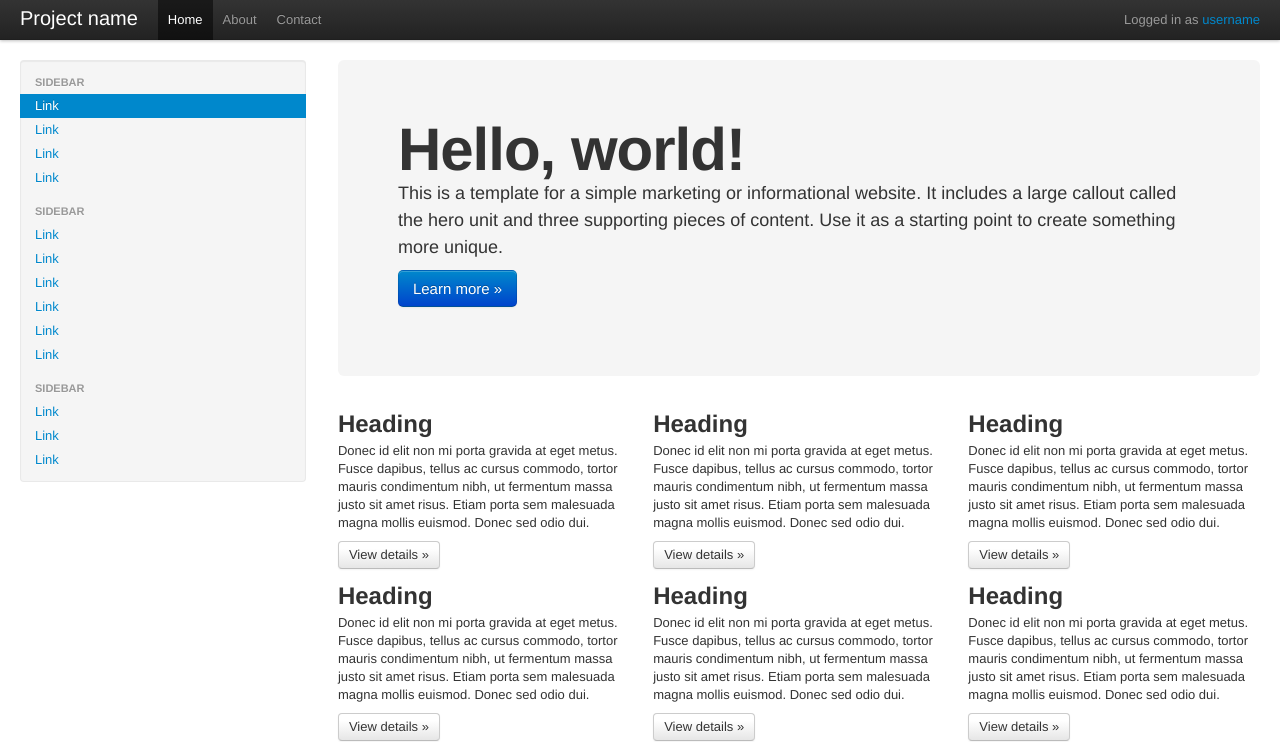
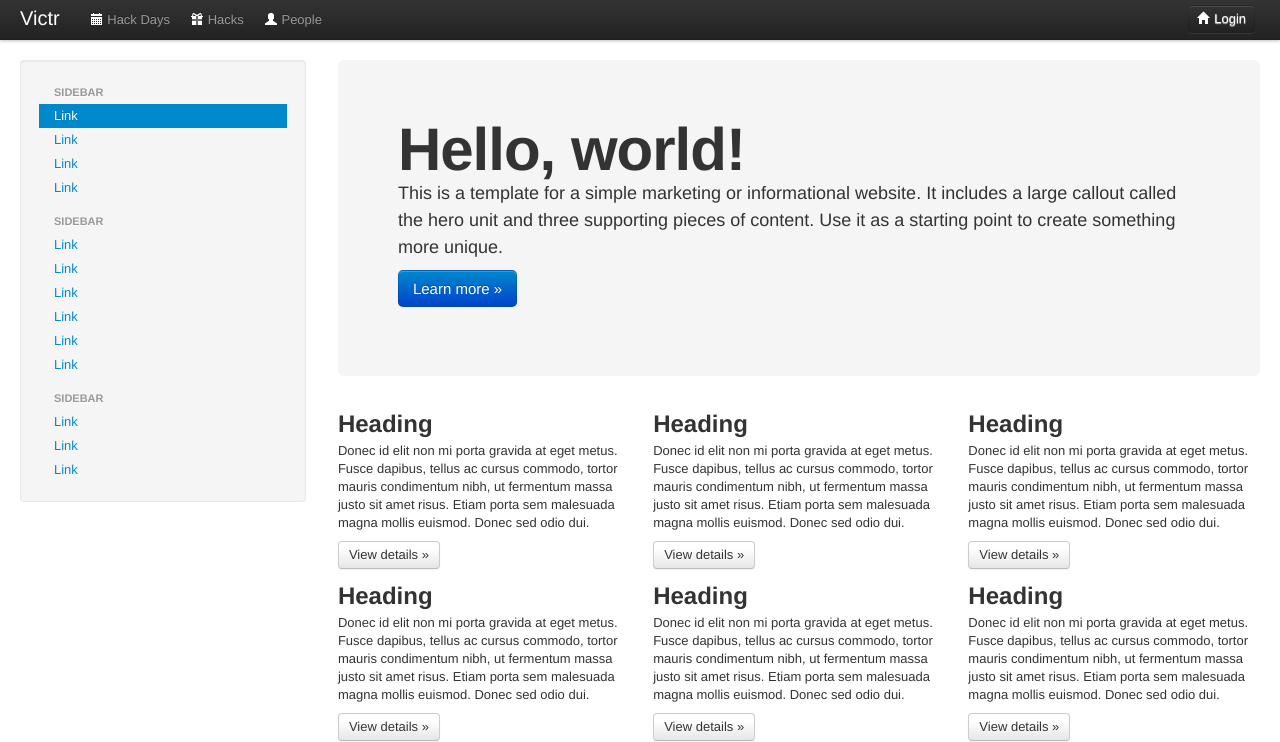
Before and after one commit to fastfrwrd/Victr, a Python web app: template templates/root.html in a window 1280 px wide. Shown: the top 742 px of the page. Run offline with Jinja, Linux system fonts and the light colour scheme; the template is opened without the code that fills it, so the values that code supplies are empty; some libraries are stand-ins or nearby versions.

Commit message:
beginning template changes

```diff
--- a/templates/root.html
+++ b/templates/root.html
@@ -1,9 +1,8 @@
-
 <!DOCTYPE html>
 <html lang="en">
   <head>
     <meta charset="utf-8">
-    <title>Bootstrap, from Twitter</title>
+    <title>Victr</title>
     <meta name="description" content="">
     <meta name="author" content="">
 
@@ -13,47 +12,33 @@
     <![endif]-->
 
     <!-- Le styles -->
+    <link href="{{ STATIC_URL }}css/victr.css" rel="stylesheet">
     <link href="{{ STATIC_URL }}css/bootstrap.css" rel="stylesheet">
-    <style type="text/css">
-      body {
-        padding-top: 60px;
-        padding-bottom: 40px;
-      }
-      .sidebar-nav {
-        padding: 9px 0;
-      }
-    </style>
     <link href="{{ STATIC_URL }}css/bootstrap-responsive.css" rel="stylesheet">
-
-    <!-- Le fav and touch icons -->
-    <link rel="shortcut icon" href="{{ STATIC_URL }}images/favicon.ico">
-    <link rel="apple-touch-icon" href="{{ STATIC_URL }}images/apple-touch-icon.png">
-    <link rel="apple-touch-icon" sizes="72x72" href="{{ STATIC_URL }}images/apple-touch-icon-72x72.png">
-    <link rel="apple-touch-icon" sizes="114x114" href="{{ STATIC_URL }}images/apple-touch-icon-114x114.png">
   </head>
 
   <body>
 
-    <div class="navbar navbar-fixed-top">
+    <nav class="navbar navbar-fixed-top">
       <div class="navbar-inner">
         <div class="container-fluid">
+          <a class="brand" href="/">Victr</a>
           <a class="btn btn-navbar" data-toggle="collapse" data-target=".nav-collapse">
             <span class="icon-bar"></span>
             <span class="icon-bar"></span>
             <span class="icon-bar"></span>
           </a>
-          <a class="brand" href="#">Project name</a>
+          <span class="navbar-text pull-right"><a class="btn-navbar btn login" href="/login"><i class="icon-home icon-white"></i> Login</a></span>
           <div class="nav-collapse">
             <ul class="nav">
-              <li class="active"><a href="#">Home</a></li>
-              <li><a href="#about">About</a></li>
-              <li><a href="#contact">Contact</a></li>
+              <li><a href="/events"><i class="icon-calendar icon-white"></i> Hack Days</a></li>
+              <li><a href="/hacks"><i class="icon-gift icon-white"></i> Hacks</a></li>
+              <li><a href="/people"><i class="icon-user icon-white"></i> People</a></li>
             </ul>
-            <p class="navbar-text pull-right">Logged in as <a href="#">username</a></p>
-          </div><!--/.nav-collapse -->
+          </div>
         </div>
       </div>
-    </div>
+    </nav>
 
     <div class="container-fluid">
       <div class="row-fluid">
@@ -134,18 +119,7 @@
     ================================================== -->
     <!-- Placed at the end of the document so the pages load faster -->
     <script src="//ajax.googleapis.com/ajax/libs/jquery/1/jquery.min.js"></script>
-    <script src="{{ STATIC_URL }}js/bootstrap-transition.js"></script>
-    <script src="{{ STATIC_URL }}js/bootstrap-alert.js"></script>
-    <script src="{{ STATIC_URL }}js/bootstrap-modal.js"></script>
-    <script src="{{ STATIC_URL }}js/bootstrap-dropdown.js"></script>
-    <script src="{{ STATIC_URL }}js/bootstrap-scrollspy.js"></script>
-    <script src="{{ STATIC_URL }}js/bootstrap-tab.js"></script>
-    <script src="{{ STATIC_URL }}js/bootstrap-tooltip.js"></script>
-    <script src="{{ STATIC_URL }}js/bootstrap-popover.js"></script>
-    <script src="{{ STATIC_URL }}js/bootstrap-button.js"></script>
-    <script src="{{ STATIC_URL }}js/bootstrap-collapse.js"></script>
-    <script src="{{ STATIC_URL }}js/bootstrap-carousel.js"></script>
-    <script src="{{ STATIC_URL }}js/bootstrap-typeahead.js"></script>
+    <script src="{{ STATIC_URL }}js/bootstrap.min.js"></script>
 
   </body>
 </html>
--- a/urls.py
+++ b/urls.py
@@ -2,5 +2,5 @@ from django.conf.urls.defaults import patterns, include, url
 
 urlpatterns = patterns('victr.views',
 	url(r'^$', 'home', name='home'),
-	url(r'^hack/new', 'hack_new', name='hack_new'),
+	url(r'^project/new', 'project_new', name='project_new'),
 )
--- a/views.py
+++ b/views.py
@@ -8,5 +8,5 @@ def home(request):
     html = "<html><body>It is now %s.</body></html>" % now
     return HttpResponse(html)
 
-def hack_new(request):
-	return render_to_response('root.html', context_instance=RequestContext(request))
+def project_new(request):
+    return render_to_response('project_new.html', context_instance=RequestContext(request))
```
